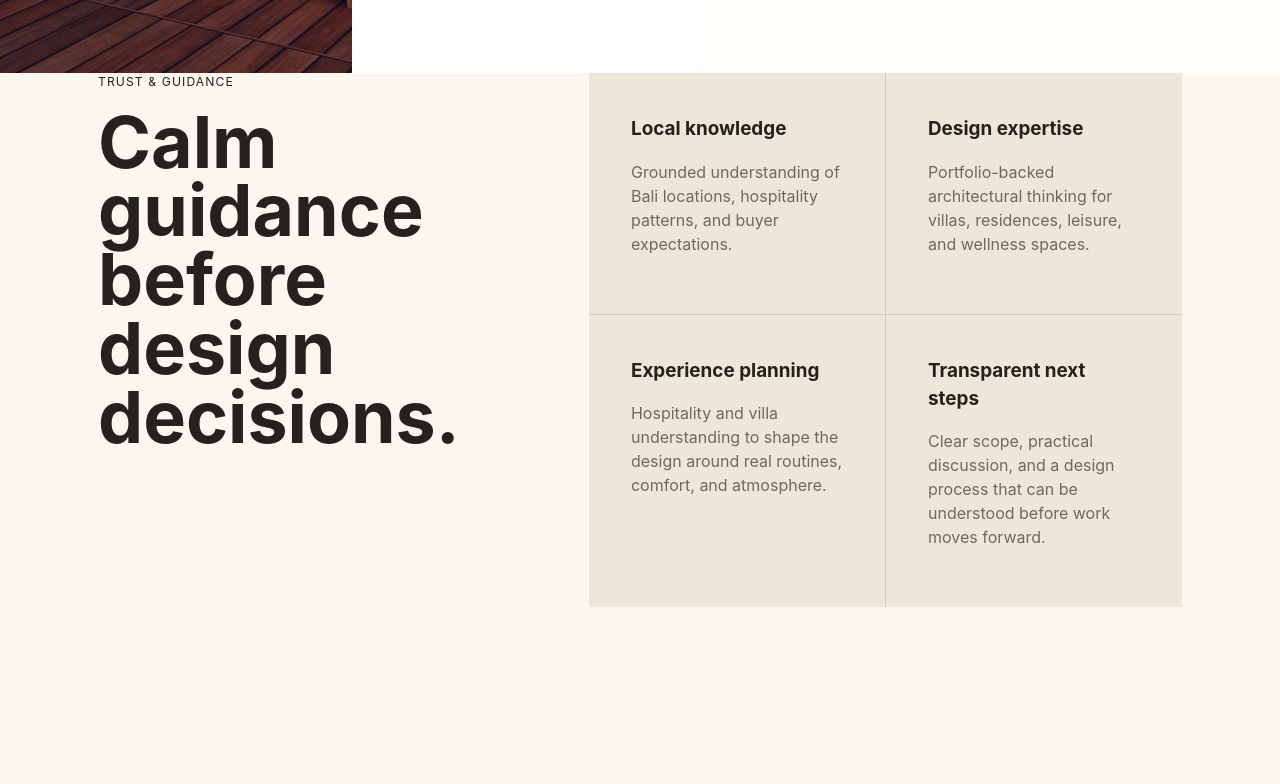
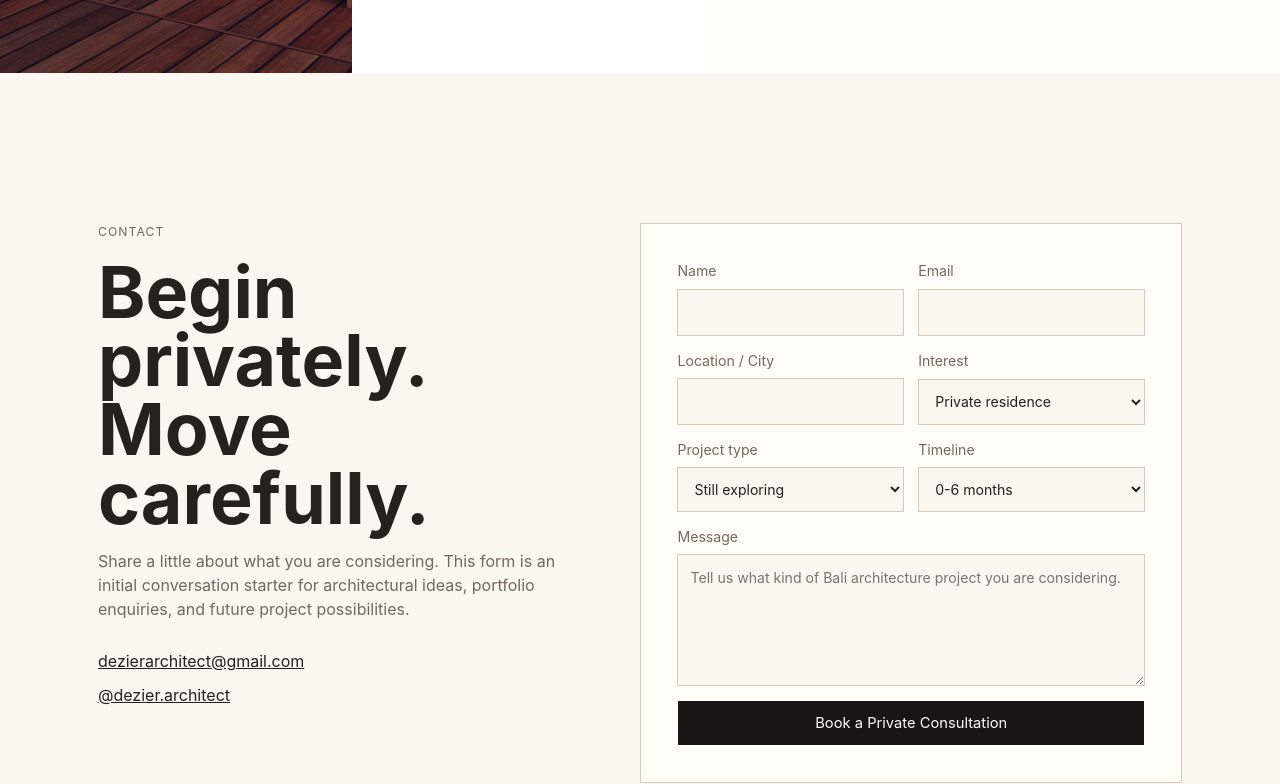
Before and after one commit to diggdish/bali-design-led-property, a website: page index.html in a window 1280 px wide. Shown: the part 8912-9696 px from the top of the page. Drawn offline with Linux system fonts and the light colour scheme.

Commit message:
Remove trust guidance section

```diff
--- a/index.html
+++ b/index.html
@@ -280,19 +280,6 @@
         </div>
       </section>
 
-      <section class="trust" id="trust" aria-labelledby="trust-title">
-        <div>
-          <p class="eyebrow">Trust &amp; Guidance</p>
-          <h2 id="trust-title">Calm guidance before design decisions.</h2>
-        </div>
-        <div class="trust-grid">
-          <div><strong>Local knowledge</strong><p>Grounded understanding of Bali locations, hospitality patterns, and buyer expectations.</p></div>
-          <div><strong>Design expertise</strong><p>Portfolio-backed architectural thinking for villas, residences, leisure, and wellness spaces.</p></div>
-          <div><strong>Experience planning</strong><p>Hospitality and villa understanding to shape the design around real routines, comfort, and atmosphere.</p></div>
-          <div><strong>Transparent next steps</strong><p>Clear scope, practical discussion, and a design process that can be understood before work moves forward.</p></div>
-        </div>
-      </section>
-
       <section class="contact" id="contact" aria-labelledby="contact-title">
         <div class="contact-copy">
           <p class="eyebrow">Contact</p>
```
Also changed, not shown: tests/site-content.test.js (+3 -1 lines).
